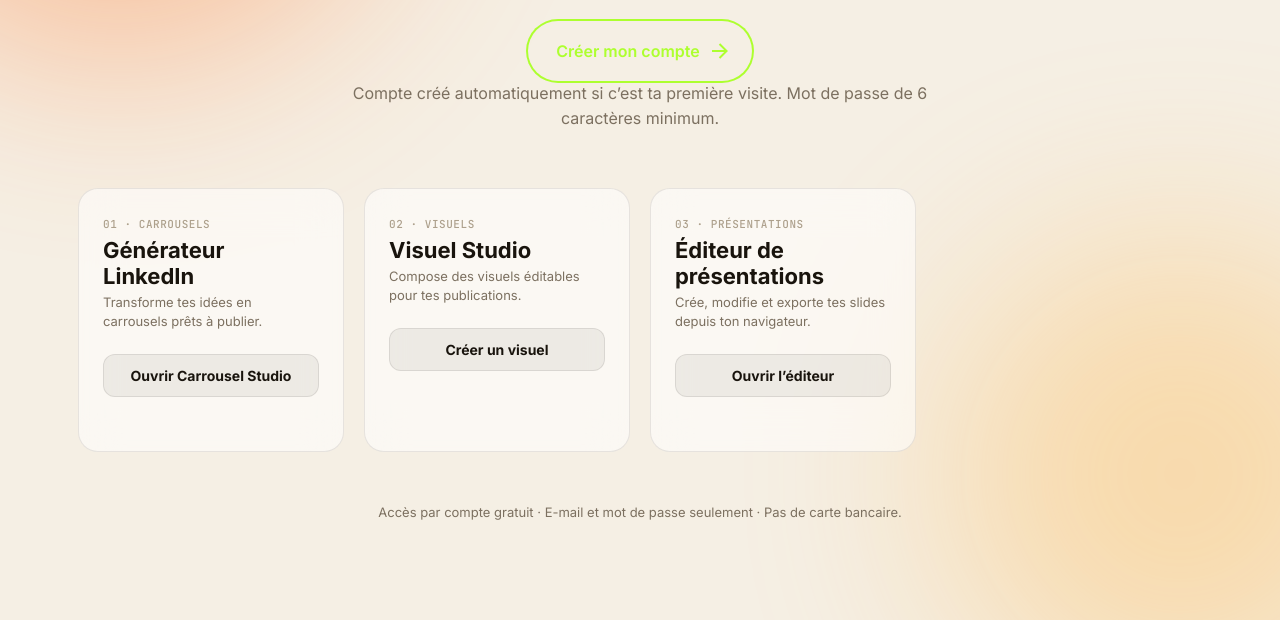
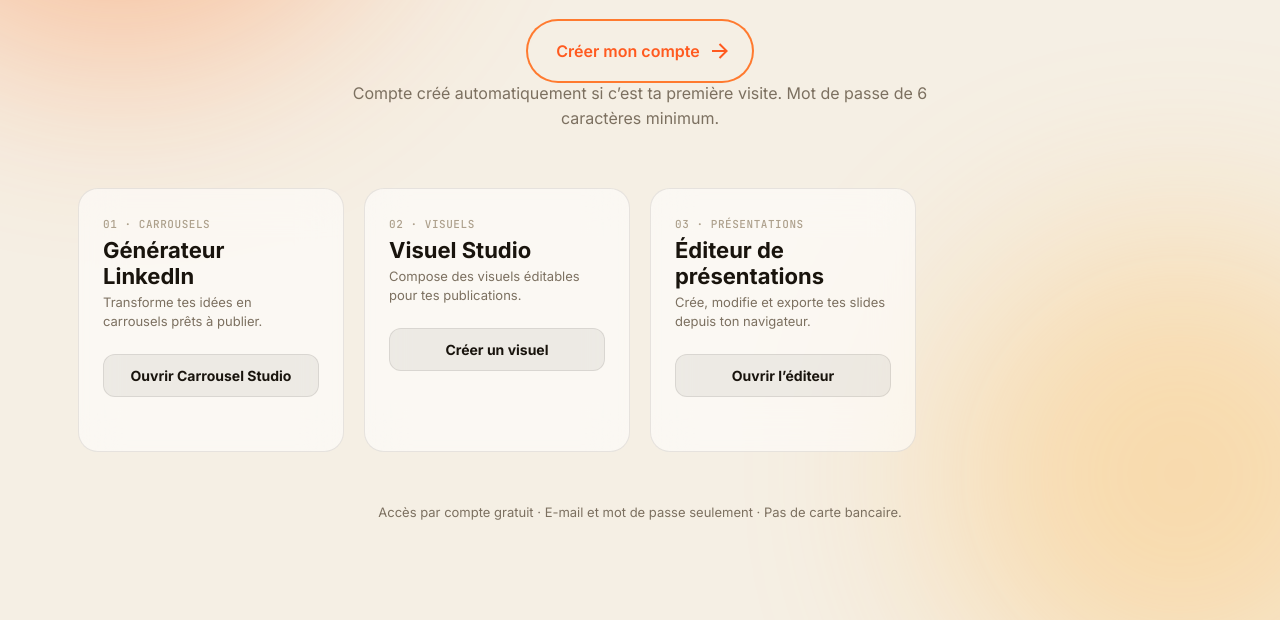
Before and after one commit to Hodler-maker/carrousel-Studio, a website with bundled scripts: page accueil.html in a window 1280 px wide. Shown: the part 276-896 px from the top of the page. Built offline with nearby package versions, Linux system fonts and the light colour scheme; no server answers.

Commit message:
Keep animated signup CTA in orange theme

```diff
--- a/accueil.html
+++ b/accueil.html
@@ -169,18 +169,18 @@
   .auth-admin-link:hover{text-decoration:underline;}
 
   /* Bouton d’inscription animé — style Uiverse.io by gharsh11032000 */
-  .animated-button{position:relative; display:flex; justify-content:center; align-items:center; gap:4px; width:max-content; max-width:100%; margin:24px auto 0; padding:16px 36px; border:4px solid transparent; font-size:16px; background-color:inherit; border-radius:100px; font-weight:600; color:greenyellow; box-shadow:0 0 0 2px greenyellow; cursor:pointer; overflow:hidden; transition:all .6s cubic-bezier(.23,1,.32,1); font-family:inherit;}
-  .animated-button svg{position:absolute; width:24px; fill:greenyellow; z-index:9; transition:all .8s cubic-bezier(.23,1,.32,1);}
+  .animated-button{position:relative; display:flex; justify-content:center; align-items:center; gap:4px; width:max-content; max-width:100%; margin:24px auto 0; padding:16px 36px; border:4px solid transparent; font-size:16px; background-color:inherit; border-radius:100px; font-weight:600; color:var(--orange-deep); box-shadow:0 0 0 2px var(--orange); cursor:pointer; overflow:hidden; transition:all .6s cubic-bezier(.23,1,.32,1); font-family:inherit;}
+  .animated-button svg{position:absolute; width:24px; fill:var(--orange-deep); z-index:9; transition:all .8s cubic-bezier(.23,1,.32,1);}
   .animated-button .arr-1{right:16px;}
   .animated-button .arr-2{left:-25%;}
-  .animated-button .circle{position:absolute; top:50%; left:50%; transform:translate(-50%,-50%); width:20px; height:20px; background-color:greenyellow; border-radius:50%; opacity:0; transition:all .8s cubic-bezier(.23,1,.32,1);}
+  .animated-button .circle{position:absolute; top:50%; left:50%; transform:translate(-50%,-50%); width:20px; height:20px; background:linear-gradient(135deg,var(--orange-deep),var(--orange) 55%,var(--amber)); border-radius:50%; opacity:0; transition:all .8s cubic-bezier(.23,1,.32,1);}
   .animated-button .text{position:relative; z-index:1; transform:translateX(-12px); transition:all .8s cubic-bezier(.23,1,.32,1); white-space:nowrap;}
   .animated-button:hover{box-shadow:0 0 0 12px transparent; color:#212121; border-radius:12px;}
   .animated-button:hover .arr-1{right:-25%;}
   .animated-button:hover .arr-2{left:16px;}
   .animated-button:hover .text{transform:translateX(12px);}
   .animated-button:hover svg{fill:#212121;}
-  .animated-button:active{scale:.95; box-shadow:0 0 0 4px greenyellow;}
+  .animated-button:active{scale:.95; box-shadow:0 0 0 4px var(--orange);}
   .animated-button:hover .circle{width:220px; height:220px; opacity:1;}
   .animated-button:focus-visible{outline:3px solid var(--orange-deep); outline-offset:6px;}
   @media (prefers-reduced-motion:reduce){.animated-button,.animated-button svg,.animated-button .circle,.animated-button .text{transition:none;}}
```
